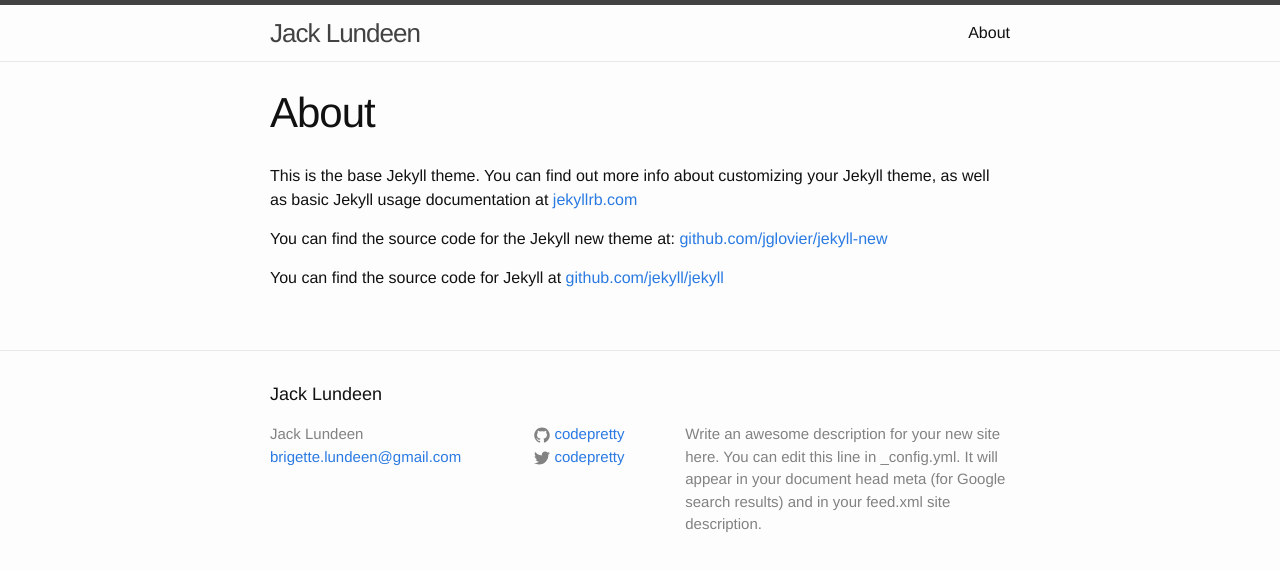
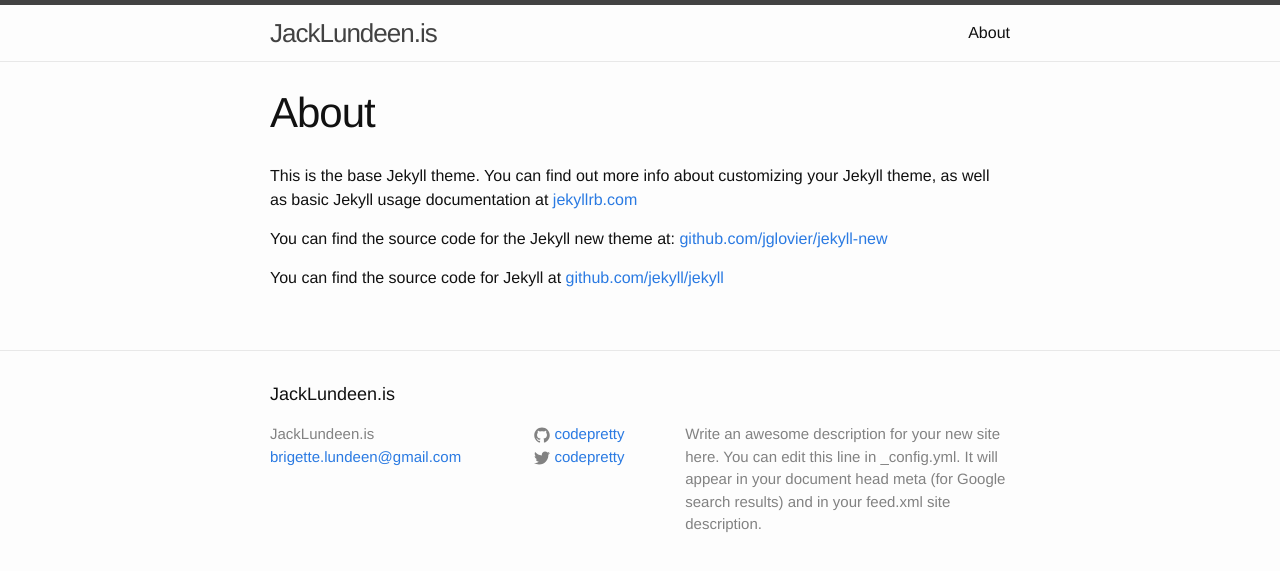
Before and after one commit to codepretty/jack, a Jekyll site: the page built from about.md, in a window 1280 px wide. Shown: the top 571 px of the page. Built offline with Jekyll 4.4.1, drawn with Linux system fonts in a browser that asks for light colours.

Commit message:
updated the site title

```diff
--- a/_config.yml
+++ b/_config.yml
@@ -1,5 +1,5 @@
 # Site settings
-title: Jack Lundeen
+title: JackLundeen.is
 email: brigette.lundeen@gmail.com
 description: > # this means to ignore newlines until "baseurl:"
   Write an awesome description for your new site here. You can edit this
```
